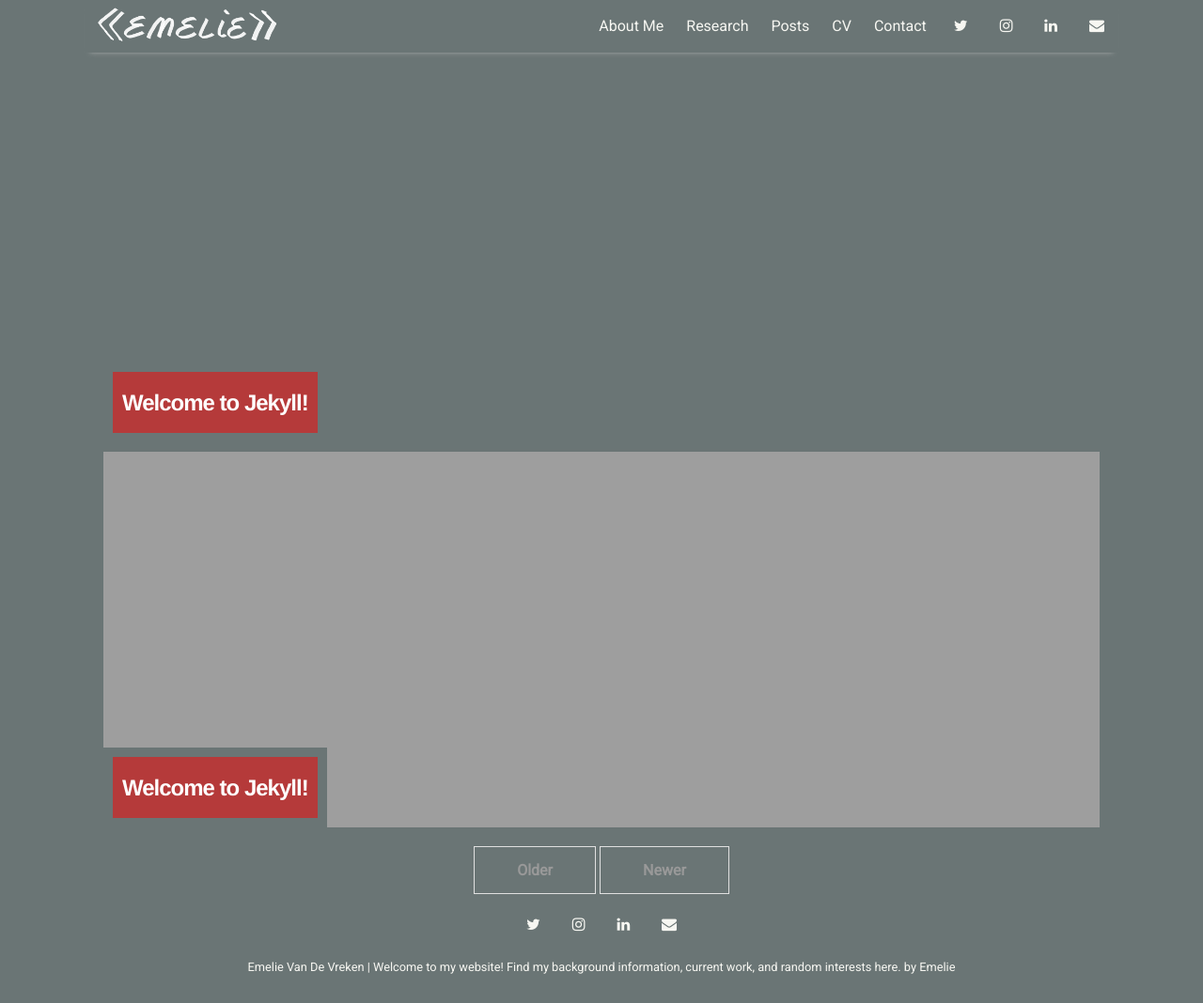
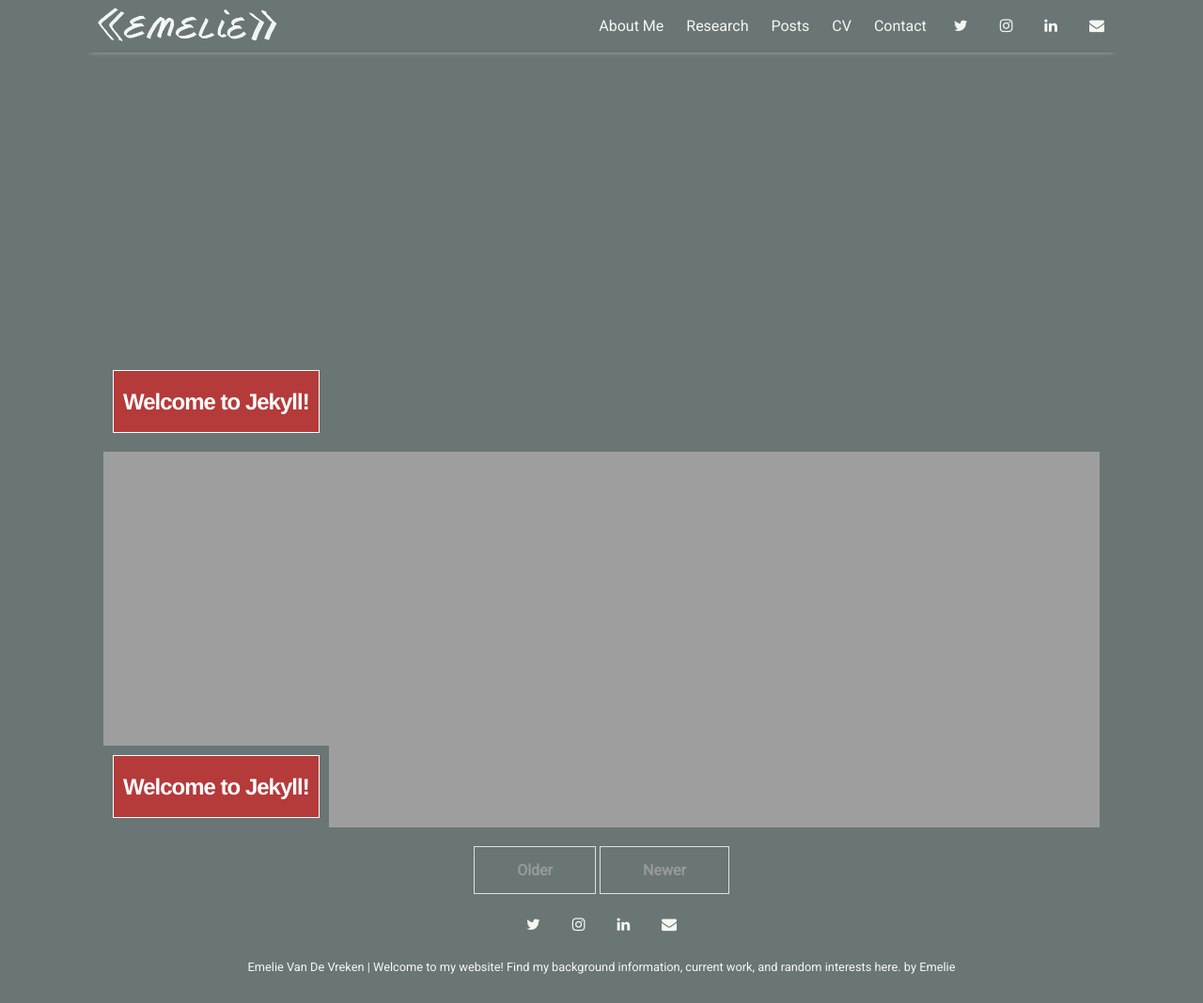
Before and after one commit to evdv/evdv.github.io, a Jekyll site: the page built from index.html, in a window 1280 px wide and 1068 px high. Shown: the whole window at 94% size. Built offline with Jekyll 4.4.1, drawn with Linux system fonts in a browser that asks for light colours; nearby versions of some CDN libraries; the list of posts is cut into pages by our own code.

Commit message:
Add border to button

```diff
--- a/_sass/_home.scss
+++ b/_sass/_home.scss
@@ -20,6 +20,7 @@
   /*background: rgb(0, 0, 0);*/ /* fallback color */
   background-color: rgba(255, 0, 0, 0.5);
   padding: 10px;
+  border: 0.3px solid white;
 }
 .featured-post span a {
   color: #6a7575;
```
